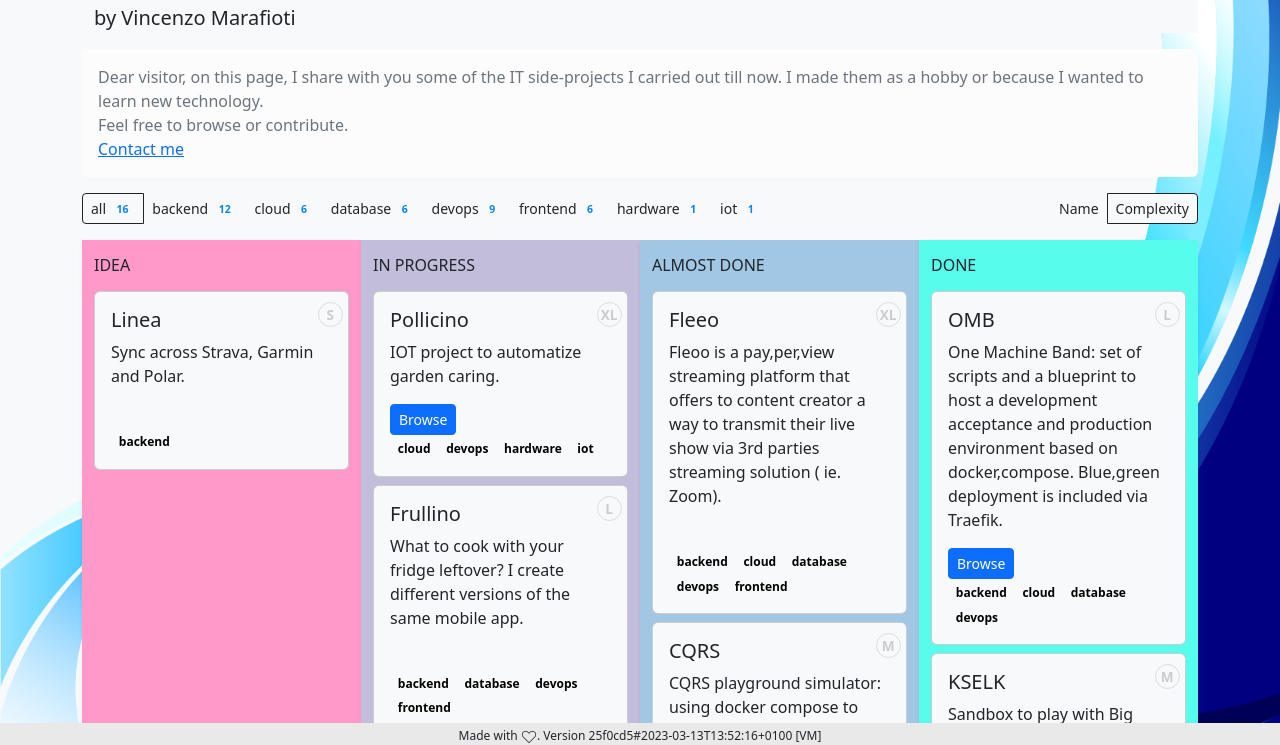
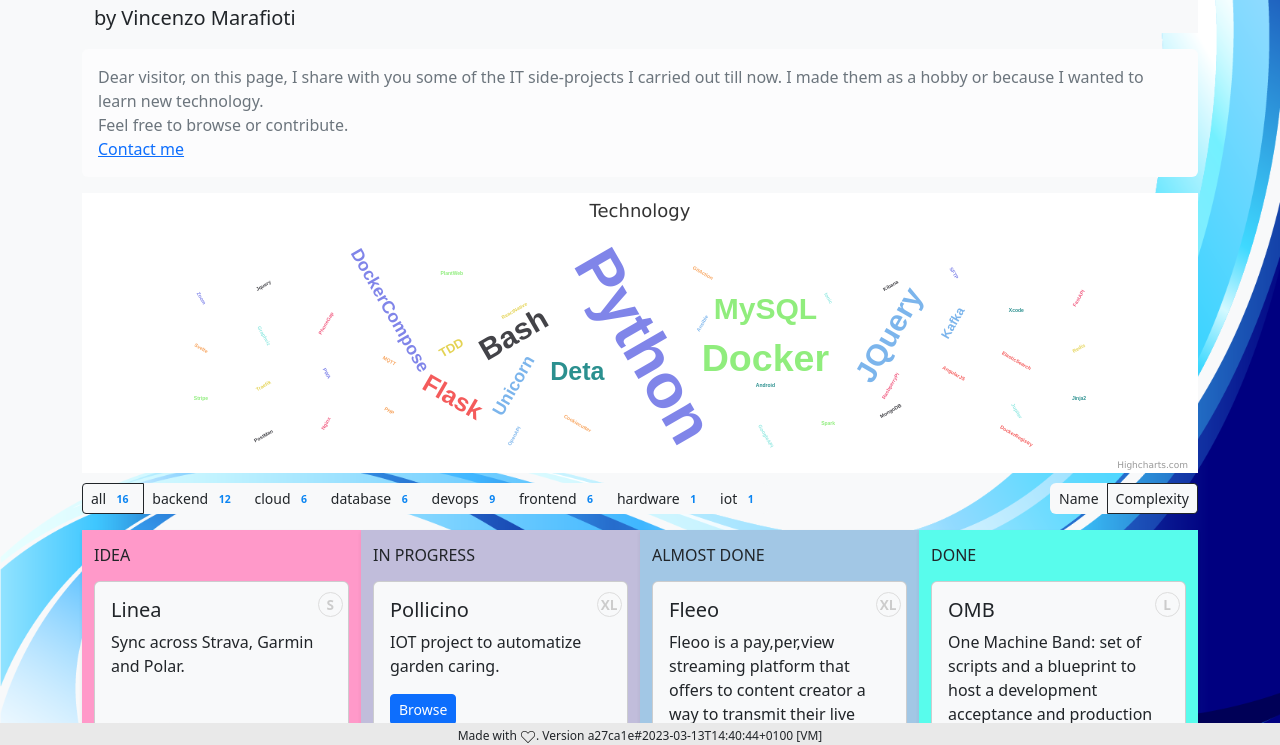
Before and after one commit to enzomar/enzomar.github.io, a plain HTML site: page index.html in a window 1280 px wide. Shown: the part 53-798 px from the top of the page. Drawn offline with nearby package versions, Linux system fonts and the light colour scheme.

Commit message:
test pre commit-hooks

```diff
--- a/index.html
+++ b/index.html
@@ -35,8 +35,13 @@
                 </script>
             </p>
 
-            <!-- div id="filter" class="btn-group bg-light flex-wrap">
-      </div -->
+            <div class="row flex-row flex-sm-nowrap">
+
+
+            <div id="chartContainer" style="height: 280px; width: 100%; margin-bottom: 10px"></div>
+            </div>
+
+
 
             <div class="row flex-row flex-sm-nowrap">
                 <div class="col-sm-6 col-md-8 col-xl-8">
@@ -278,6 +283,49 @@
             $(this).toggleClass("hh");
         });
     </script>
+    <script src="https://code.highcharts.com/highcharts.js"></script>
+    <script src="https://code.highcharts.com/modules/wordcloud.js"></script>
+    <script type="text/javascript">
+        window.onload = function() {
+
+            var techno = {};
+            var max_occ = 0;
+            $.each(projects, function (name, status) {
+                $.each(status, function (i, proj) {
+                    $.each(proj.techno, function (k, tec) {
+                        techno[tec] = techno[tec] ? techno[tec] + 1 : 1;
+                        max_occ = Math.max(techno[tec],max_occ);
+                    });
+                });
+            });
+
+            var datapoints = [];
+            $.each(techno, function (k, v) {
+                datapoints.push({name: k, weight: v});
+            });
+
+            console.log(datapoints);
+
+            Highcharts.chart('chartContainer', {
+                series: [{
+                    type: 'wordcloud',
+                    data: datapoints,
+                    name: 'Occurrences',
+                    rotation: {
+                        from: -60,
+                        to: 60,
+                        orientations: 5
+                    },
+                }],
+
+                title: {
+                     text: 'Technology'
+                }
+            });
+        };
+
+    </script>
+
     <!-- Google tag (gtag.js) -->
     <script async src="https://www.googletagmanager.com/gtag/js?id=G-H55G66LVHY"></script>
     <script>
--- a/projects.js
+++ b/projects.js
@@ -16,7 +16,8 @@ var projects ={
                 "Ansible",
                 "MQTT",
                 "Docker",
-                "RasbperryPi"
+                "RasbperryPi",
+                "Bash"
             ]
         },
         {
@@ -54,7 +55,9 @@ var projects ={
                 "Python",
                 "MongoDB",
                 "MySQL",
-                "AngularJS"
+                "AngularJS",
+                "JQuery",
+                "TDD"
             ]
         }
     ],
@@ -107,7 +110,8 @@ var projects ={
                 "Traefik",
                 "MySQL",
                 "Nginx",
-                "DockerCompose"
+                "DockerCompose",
+                "Bash"
             ]
         },
         {
@@ -123,7 +127,7 @@ var projects ={
                 "JQuery",
                 "Flask",
                 "Graphviz",
-                "GUnicorn",
+                "Unicorn",
                 "Deta"
             ]
         },
@@ -152,10 +156,11 @@ var projects ={
             "link": "https://github.com/enzomar/api2uml",
             "techno": [
                 "Docker",
-                "Pyton",
+                "Python",
                 "Jquery",
-                "DetaFlask",
-                "GUnicorn",
+                "Deta",
+                "Flask",
+                "Unicorn",
                 "PlantWeb",
                 "Deta"
             ]
@@ -171,7 +176,8 @@ var projects ={
             "techno": [
                 "JQuery",
                 "SFTP",
-                "GitAction"
+                "GitAction",
+                "Bash"
             ]
         },
         {
@@ -204,7 +210,8 @@ var projects ={
             "techno": [
                 "Python",
                 "FastAPI",
-                "Unicorn"
+                "Unicorn",
+                "Bash"
             ]
         },
         {
@@ -265,7 +272,9 @@ var projects ={
                 "Stripe",
                 "PostMan",
                 "DockerRegistry",
-                "DockerCompose"
+                "DockerCompose",
+                "JQuery",
+                "TDD"
             ]
         }
     ],
--- a/version.js
+++ b/version.js
@@ -1 +1 @@
-var version = "25f0cd5#2023-03-13T13:52:16+0100";
+var version = "a27ca1e#2023-03-13T14:40:44+0100";
```
Also changed, not shown: projects.csv (+8 -8 lines).
